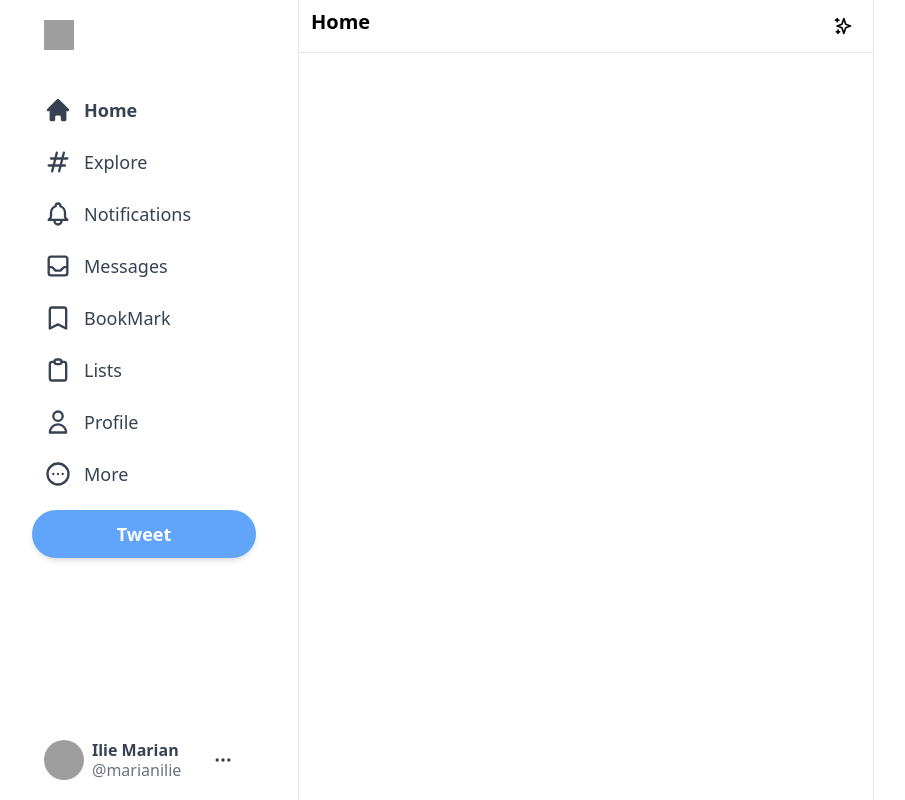
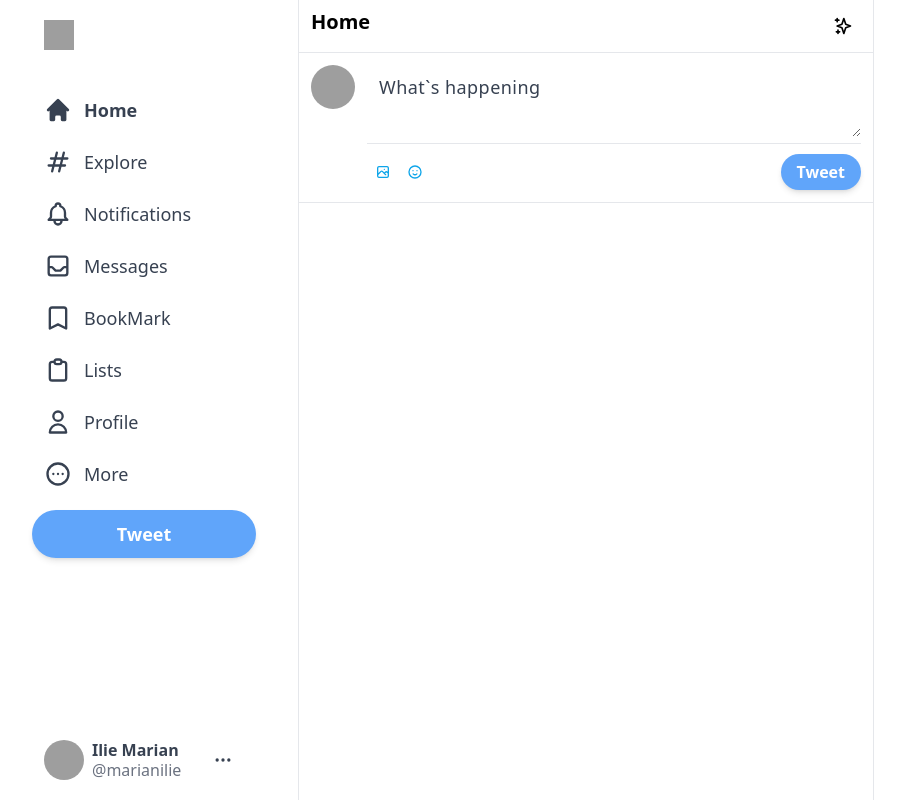
Before and after one commit to Ilie1985/twitter_nextjs12, a Next.js app: page / in a window 1280 px wide. Shown: the whole page, without its empty margins (72-977 px from the left). Built offline with nearby package versions, Linux system fonts and the light colour scheme; grey boxes are pictures that could not be loaded.

Commit message:
add input section of feed component

```diff
--- a/components/Feed.js
+++ b/components/Feed.js
@@ -1,5 +1,6 @@
 import React from "react";
 import { SparklesIcon } from "@heroicons/react/outline";
+import Input from "./Input";
 
 const Feed = () => {
   return (
@@ -10,6 +11,7 @@
           <SparklesIcon className="h-5" />
         </div>
       </div>
+      <Input/>
     </div>
   );
 };
--- /dev/null
+++ b/components/Input.js
@@ -0,0 +1,39 @@
+import React from "react";
+import {
+  EmojiHappyIcon,
+  PhotographIcon,
+  XIcon,
+} from "@heroicons/react/outline";
+
+const Input = () => {
+  return (
+    <div className="flex border-b border-gray-200 p-3 space-x-3">
+      <img
+        src="https://media.licdn.com/dms/image/C4D03AQHlMq3vFRy6DQ/profile-displayphoto-shrink_800_800/0/1645124997754?e=2147483647&v=beta&t=lCWYwD_G_je1XkeucVLOEDFyBTUprs0V46AFOEJUDo0"
+        alt="user-image"
+        className="h-11 w-11 rounded-full cursor-pointer hover:brightness-95"
+      />
+      <div className="w-full divide-y divide-gray-200">
+        <div className=" ">
+          <textarea
+            className="w-full border-none focus:ring-0 text-lg placeholder-gray-700 tracking-wide min-h-[50px] text-gray-700"
+            rows="2"
+            placeholder="What`s happening"
+          ></textarea>
+        </div>
+
+        <div className="flex items-center justify-between pt-2.5 ">
+          <div className="flex ">
+            <PhotographIcon className="h-8 w-8 hoverEffect p-2 text-sky-500 hover:bg-sky-100" />
+            <EmojiHappyIcon className="h-8 w-8 hoverEffect p-2 text-sky-500 hover:bg-sky-100" />
+          </div>
+          <button className="bg-blue-400 text-white px-4 py-1.5 rounded-full font-bold shadow-md hover:brightness-95 disabled:opacity-50">
+            Tweet
+          </button>
+        </div>
+      </div>
+    </div>
+  );
+};
+
+export default Input;
--- a/components/Sidebar.js
+++ b/components/Sidebar.js
@@ -15,7 +15,7 @@
 
 const Sidebar = () => {
   return (
-    <div className=" sm:flex flex-col p-2 xl:items-start fixed h-full xl:ml-24">
+    <div className="hidden sm:flex flex-col p-2 xl:items-start fixed h-full xl:ml-24">
       {/* Twitter logo */}
       <div className="hoverEffect p-3 hover:bg-blue-100 xl:px-3">
         <Image
--- a/package.json
+++ b/package.json
@@ -17,6 +17,7 @@
     "react-dom": "18.2.0"
   },
   "devDependencies": {
+    "@tailwindcss/forms": "^0.5.3",
     "autoprefixer": "^10.4.14",
     "postcss": "^8.4.21",
     "tailwindcss": "^3.3.1"
--- a/tailwind.config.js
+++ b/tailwind.config.js
@@ -11,5 +11,5 @@
   theme: {
     extend: {},
   },
-  plugins: [],
-}
+  plugins: [require("@tailwindcss/forms")],
+};
```
Also changed, not shown: 1 other file (tests, documents, lock files or other folders).
